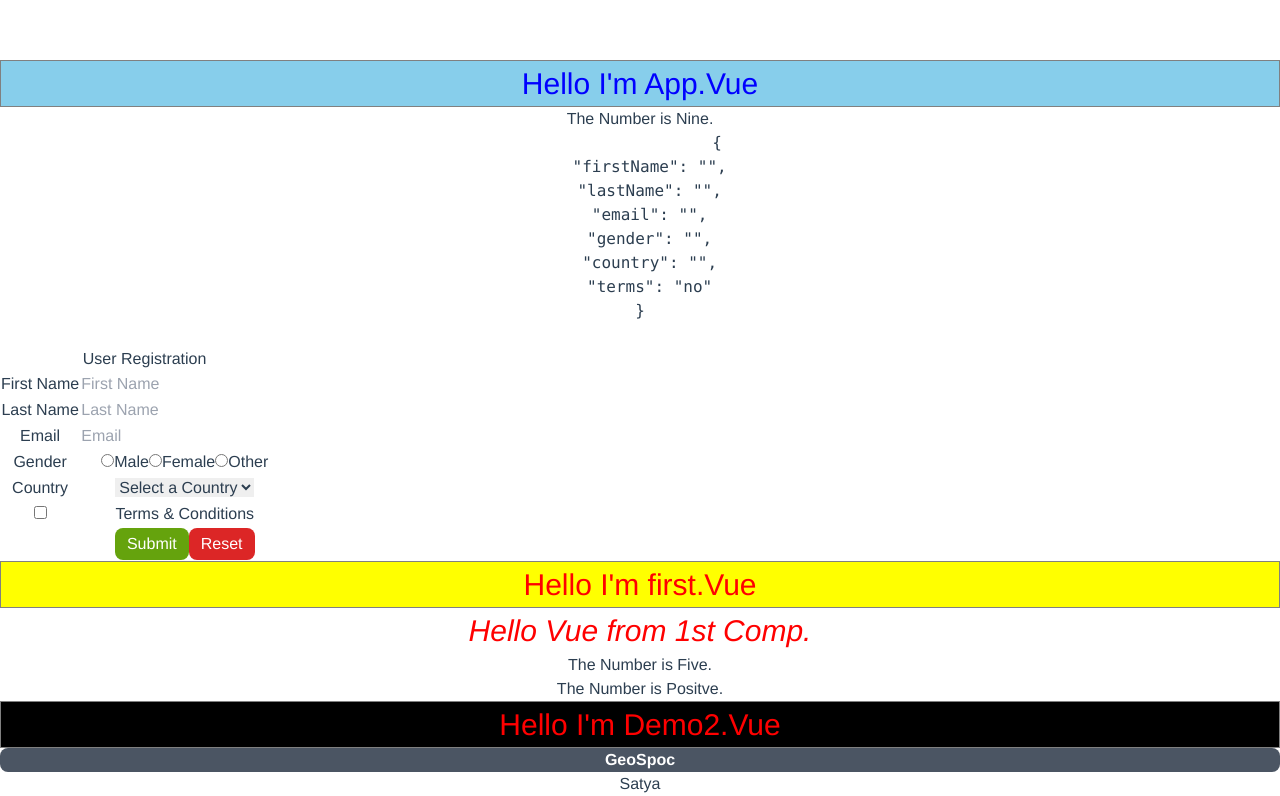
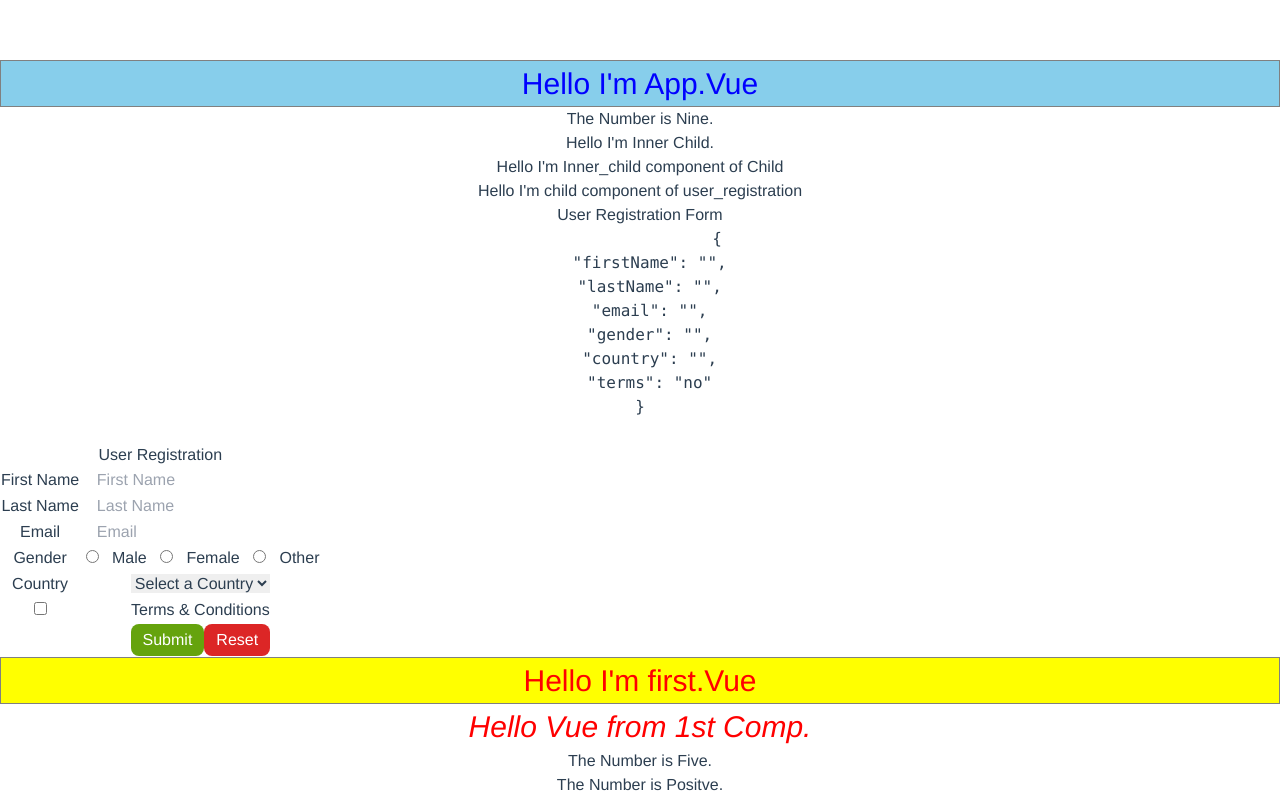
Before and after one commit to satya-auti/VueJsProject, a Vue app: page / in a window 1280 px wide. Shown: the top 796 px of the page. Built offline with nearby package versions, Linux system fonts and the light colour scheme.

Commit message:
added inner child component

```diff
--- /dev/null
+++ b/src/components/child.vue
@@ -0,0 +1,18 @@
+<template>
+<inner-child></inner-child>
+    <h1>Hello I'm child component of user_registration</h1>
+    <h1>User Registration Form </h1>
+</template>
+<script>
+import InnerChild from './innerChild.vue';
+    export default {
+        name:'App',
+        components:{ InnerChild }
+
+    };
+
+</script>
+
+<style>
+
+</style>
--- /dev/null
+++ b/src/components/innerChild.vue
@@ -0,0 +1,16 @@
+<template>
+    <h1>Hello I'm Inner Child.</h1>
+    <h1>Hello I'm Inner_child component of Child</h1>
+</template>
+<script>
+ export default {
+        name:'App',
+        data(){
+            return {};
+        },
+    };
+</script>
+
+<style>
+
+</style>
--- a/src/components/user_registration.vue
+++ b/src/components/user_registration.vue
@@ -1,4 +1,7 @@
 <template>
+<child>
+
+</child>
 <div>
             <pre>
                 {{JSON.stringify(formValues,null,2)}}
@@ -9,7 +12,7 @@
 
 
 
-         <form @submit="submitForm" method="post">
+         <form @submit.prevent="submitForm" method="post">
 
 
             <table border="2">
@@ -19,7 +22,7 @@
                         <label for="firstName">First Name</label>
                     </td>
                     <td>
-                        <input type="text" name="firstName" v-model="formValues.firstName" id="firstName" placeholder="First Name" required/>
+                        <input type="text" name="firstName" v-model.trim.lazy="formValues.firstName" id="firstName" placeholder="First Name" required/>
                     </td>
                 </tr>
 
@@ -28,7 +31,7 @@
                         <label for="lastName">Last Name</label>
                     </td>
                     <td>
-                        <input type="text" name="lastName" id="lastName" v-model="formValues.lastName" placeholder="Last Name" required/>
+                        <input type="text" name="lastName" id="lastName" v-model.trim="formValues.lastName" placeholder="Last Name" required/>
                     </td>
                 </tr>
 
@@ -37,7 +40,7 @@
                         <label for="email">Email</label>
                     </td>
                     <td>
-                        <input type="email" name="email" id="email" v-model="formValues.email" placeholder="Email " required/>
+                        <input type="email" name="email" id="email" v-model.trim="formValues.email" placeholder="Email " required/>
                     </td>
                 </tr>
 
@@ -47,14 +50,14 @@
                         <label for="gender">Gender</label>
                     </td>
                     <td>
-                        <input type="radio" name="gender" value="Male" id="male" v-model="formValues.gender" selected/>
-                        <label for="male">Male</label>
+                        &nbsp;<input type="radio" name="gender" value="Male" id="male" v-model="formValues.gender" selected/>
+                        &nbsp; <label for="male">Male</label>  &nbsp;
 
                         <input type="radio" name="gender" value="Female" id="female" v-model="formValues.gender" />
-                        <label for="female">Female</label>
+                        &nbsp; <label for="female">Female</label> &nbsp;
 
                         <input type="radio" name="gender" value="Other" id="other" v-model="formValues.gender" />
-                        <label for="other">Other</label>
+                         &nbsp; <label for="other">Other</label>
                     </td>
                 </tr>
 
@@ -109,9 +112,12 @@
 </template>
 
 <script>
+import child from './child.vue'
+
  export default {
 
         name:'App',
+        components:{ child },
         data(){
             return {
                 formValues: {
@@ -125,8 +131,8 @@
             };
         },
         methods: {
-            submitForm(event) {
-                event.preventDefault();
+            submitForm() {
+                // event.preventDefault();
                 console.log("Form Values", this.formValues);
             }
         },
```
